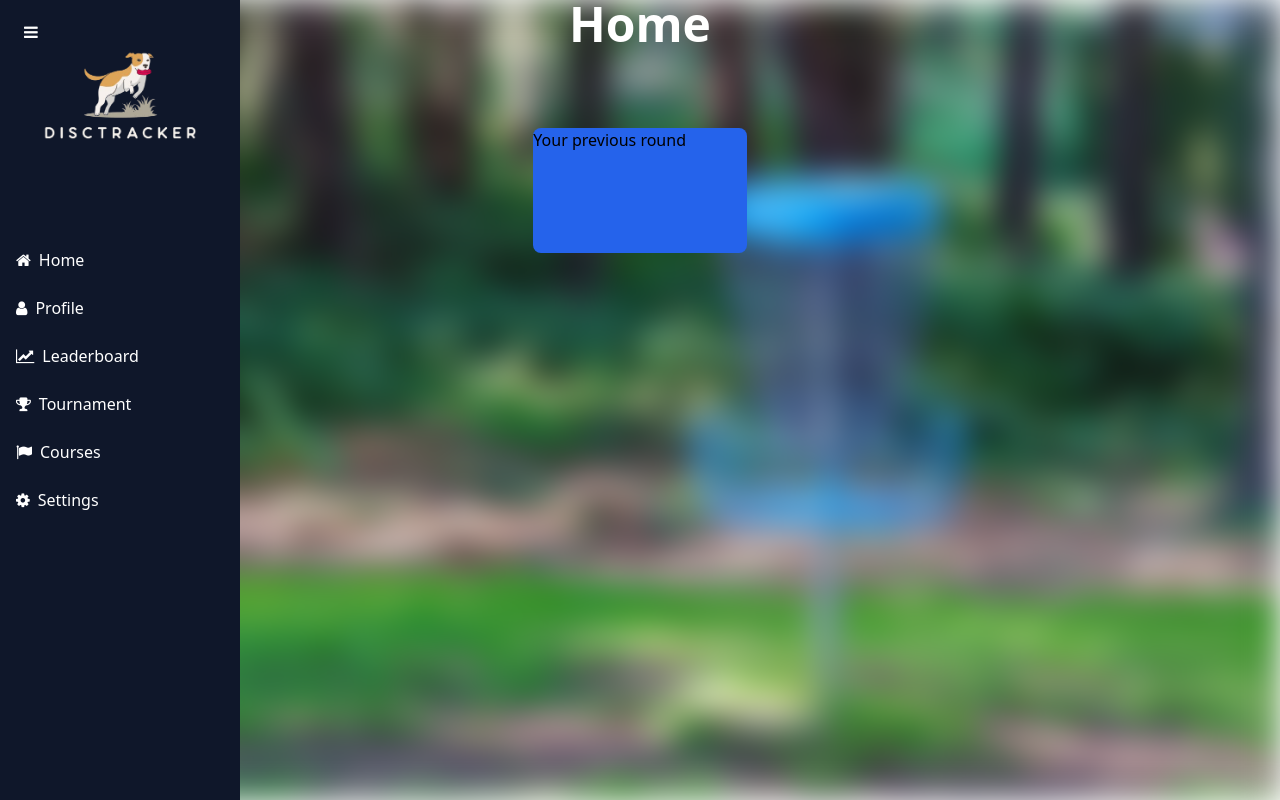
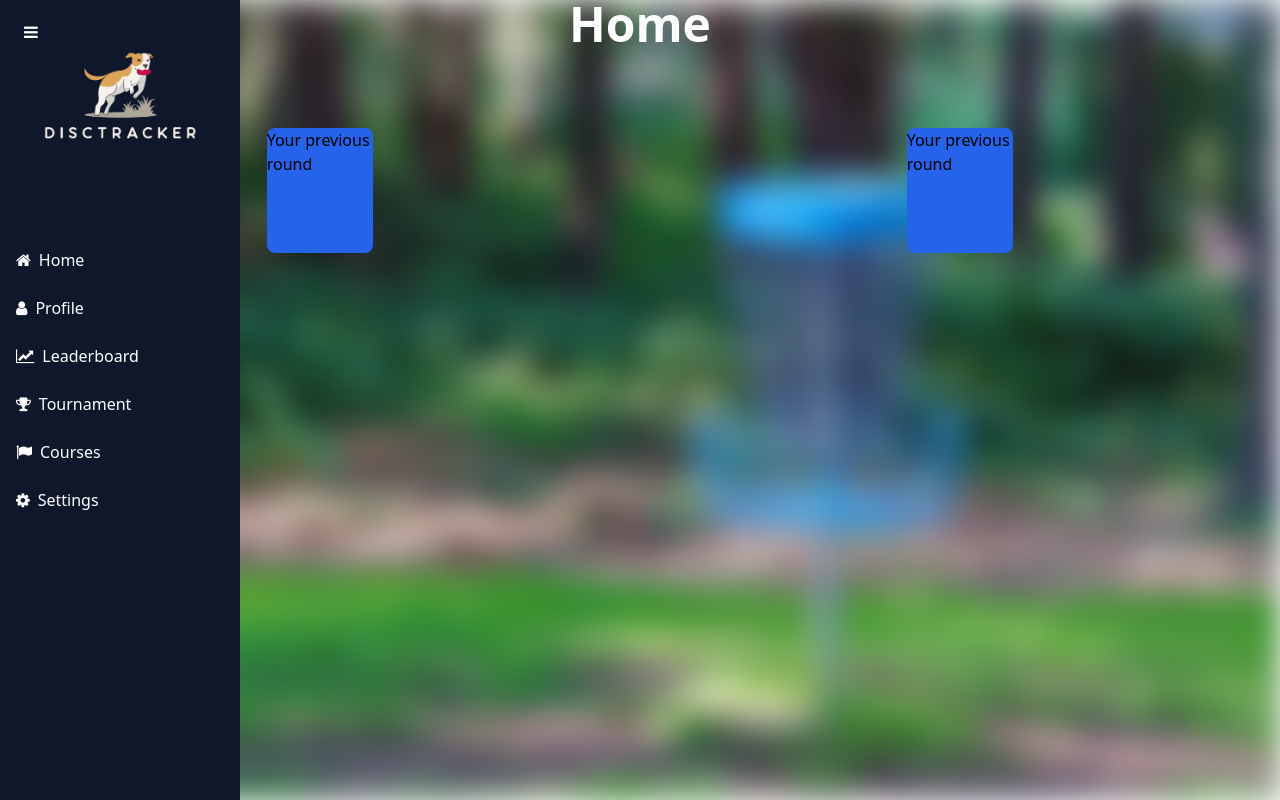
Before and after one commit to WilliamdeBrun/disctracker, a Vue app in the folder disctracker/: page /dashboard in a window 1280 px wide. Built offline with nearby package versions, Linux system fonts and the light colour scheme; no server answers.

Commit message:
added route to dashboard from login

```diff
--- a/disctracker/src/views/home.vue
+++ b/disctracker/src/views/home.vue
@@ -1,5 +1,11 @@
 <template>
 
+    <div class="flex justify-center items-top h-full w-full">
+        <div class="w-1/6 h-1/6 bg-blue-600 rounded-lg mt-20">
+            <p>Your previous round</p>
+        </div>
+
+    </div>
     <div class="flex justify-center items-top h-full w-full">
         <div class="w-1/6 h-1/6 bg-blue-600 rounded-lg mt-20">
             <p>Your previous round</p>
--- a/disctracker/src/views/loginview.vue
+++ b/disctracker/src/views/loginview.vue
@@ -106,6 +106,7 @@
             // Save the access token to local storage for future use
             console.log(data.access_token);
             localStorage.setItem('access_token', data.access_token);
+            window.location.href = '/dashboard';
         } else {
             throw new Error('Access token not provided');
         }
```
